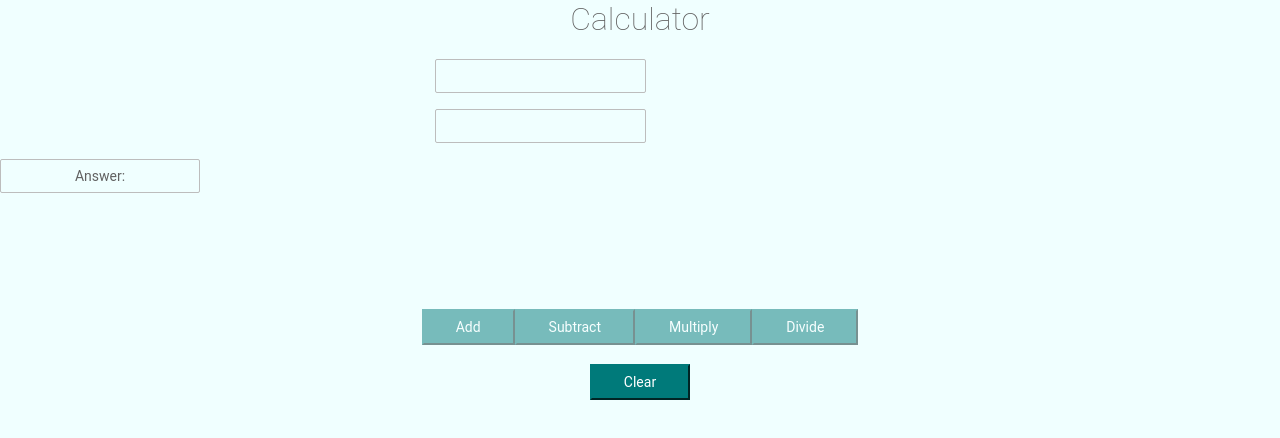
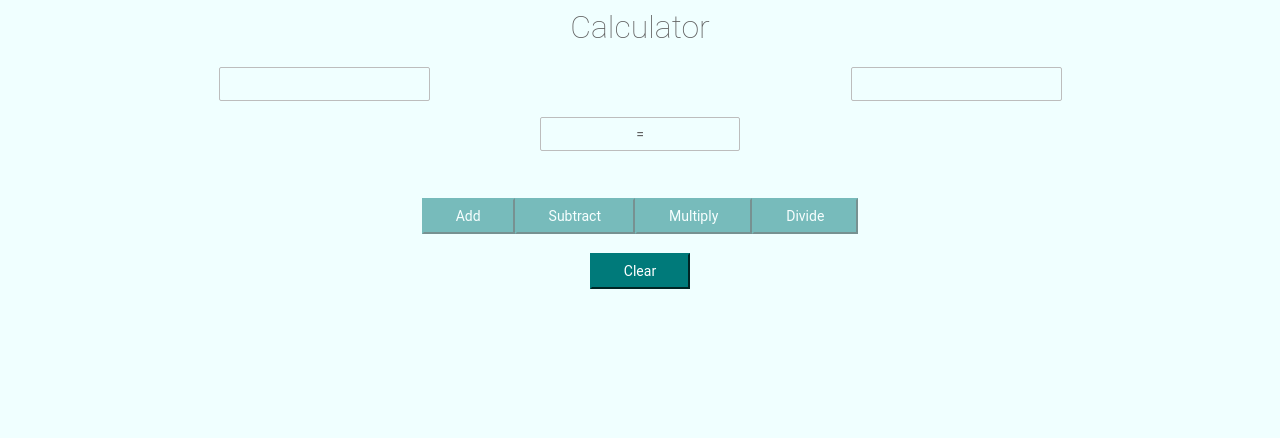
Before and after one commit to hackmak/Calculator, an Angular app: page / in a window 1280 px wide. Shown: the top 438 px of the page. Built offline with nearby package versions, Linux system fonts and the light colour scheme.

Commit message:
2 files modified - UI 1.0

```diff
--- a/src/app/calculator/calculator.component.html
+++ b/src/app/calculator/calculator.component.html
@@ -1,9 +1,13 @@
 <h1>Calculator</h1>
 <div class="container">
   <form [formGroup]="inputForm">
-    <div class="num1"><input type="number" formControlName="num1" required></div>
-    <div class="num2"><input type="number" formControlName="num2" required></div>
-    <div class="solution">Answer: {{solution}}</div>
+    <div class="col left">
+      <div class="num 1"><input type="number" formControlName="num1" required></div>
+      <div class="num 2"><input type="number" formControlName="num2" required></div>
+    </div>
+    <div class="col right">
+      <div class="solution">= {{solution}}</div>
+    </div>
   </form>
 </div>
 <div class="operations">
--- a/src/styles.css
+++ b/src/styles.css
@@ -8,10 +8,6 @@
   -webkit-font-smoothing: antialiased;
   -moz-osx-font-smoothing: grayscale;
   text-align: center;
-}
-
-body {
-  margin: 0;
 }
 
 /* Text */
@@ -27,23 +23,6 @@ h1, h2 {
   font-weight: lighter;
 }
 
-/*
-.container {
-  display: grid;
-  grid-template-columns: auto auto;
-  grid-template-areas:
-    "input1 | ."
-    ". | solution"
-    "input2 | .";
-
-}
-*/
-/*
-.container {
-  display:flex;
-  align-items: center;
-}
-*/
 /* Input */
 input {
   font-size: 14px;
@@ -59,24 +38,22 @@ input {
     width: 100%;
   }
 }
-.num1, .num2 {
-  padding-right: 200px;
-}
-/*
-.num1 {
-  //flex:auto;
 
+.col {
+  display:grid;
+  grid-template-columns: 1fr 1fr;
+  align-items: center;
+  justify-content: center;
 }
 
-.num2 {
-  //flex:auto;
+.right {
+  display:flex;
+  align-items:center;
+  justify-content:center;
+}
 
-}
-*/
 .solution {
-
   width: 200px;
-  padding-bottom: 700px;
   font-size: 14px;
   border-radius: 2px;
   padding: 8px;
@@ -85,7 +62,7 @@ input {
 }
 
 .operations {
-  padding-top: 100px;
+  padding-top: 15px;
 }
 
 /* Button */
```
